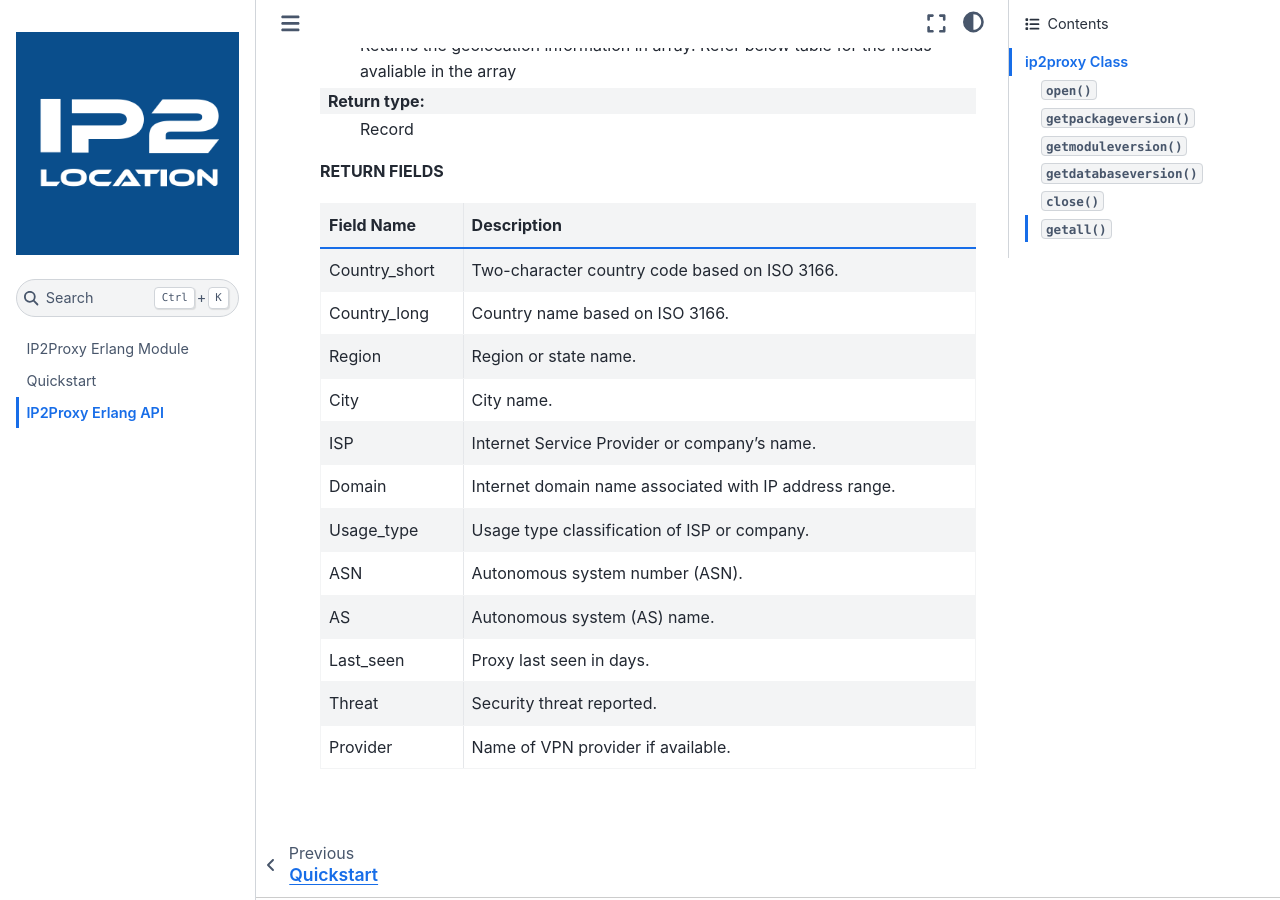
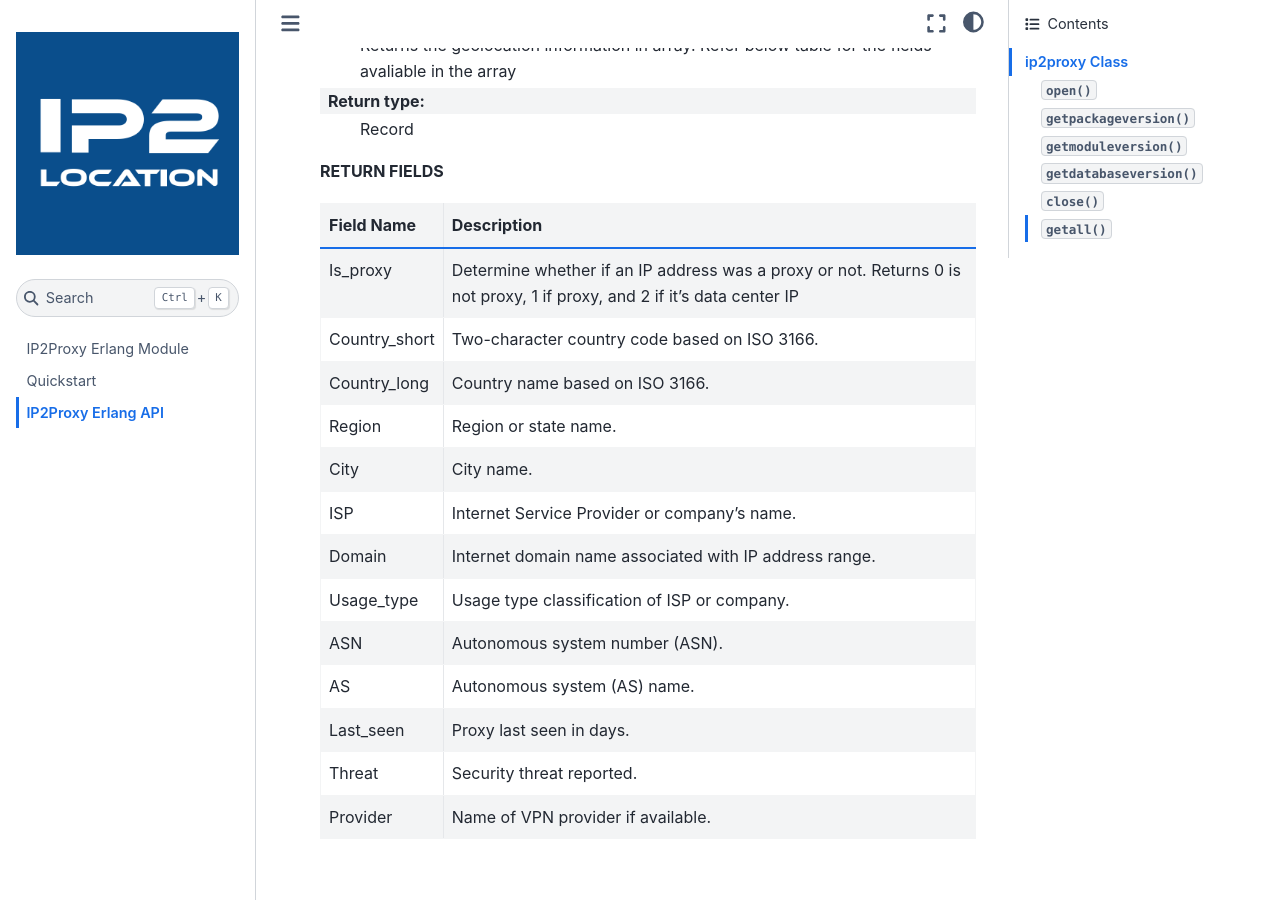
Before and after one commit to ip2location/ip2proxy-erlang, a Sphinx documentation site: the page built from docs/source/code.md, in a window 1280 px wide and 900 px high, scrolled down 1400 px. Built offline with Sphinx 7.4.7 and the Sphinx Book theme 1.1.4, drawn with Linux system fonts in a browser that asks for light colours.

Commit message:
Update code.md
Added Is_proxy field description.

```diff
--- a/docs/source/code.md
+++ b/docs/source/code.md
@@ -43,6 +43,7 @@
 
 | Field Name       | Description                                                  |
 | ---------------- | ------------------------------------------------------------ |
+| Is_proxy    |     Determine whether if an IP address was a proxy or not. Returns 0 is not proxy, 1 if proxy, and 2 if it's data center IP |
 | Country_short    |     Two-character country code based on ISO 3166. |
 | Country_long    |     Country name based on ISO 3166. |
 | Region     |     Region or state name. |
```
